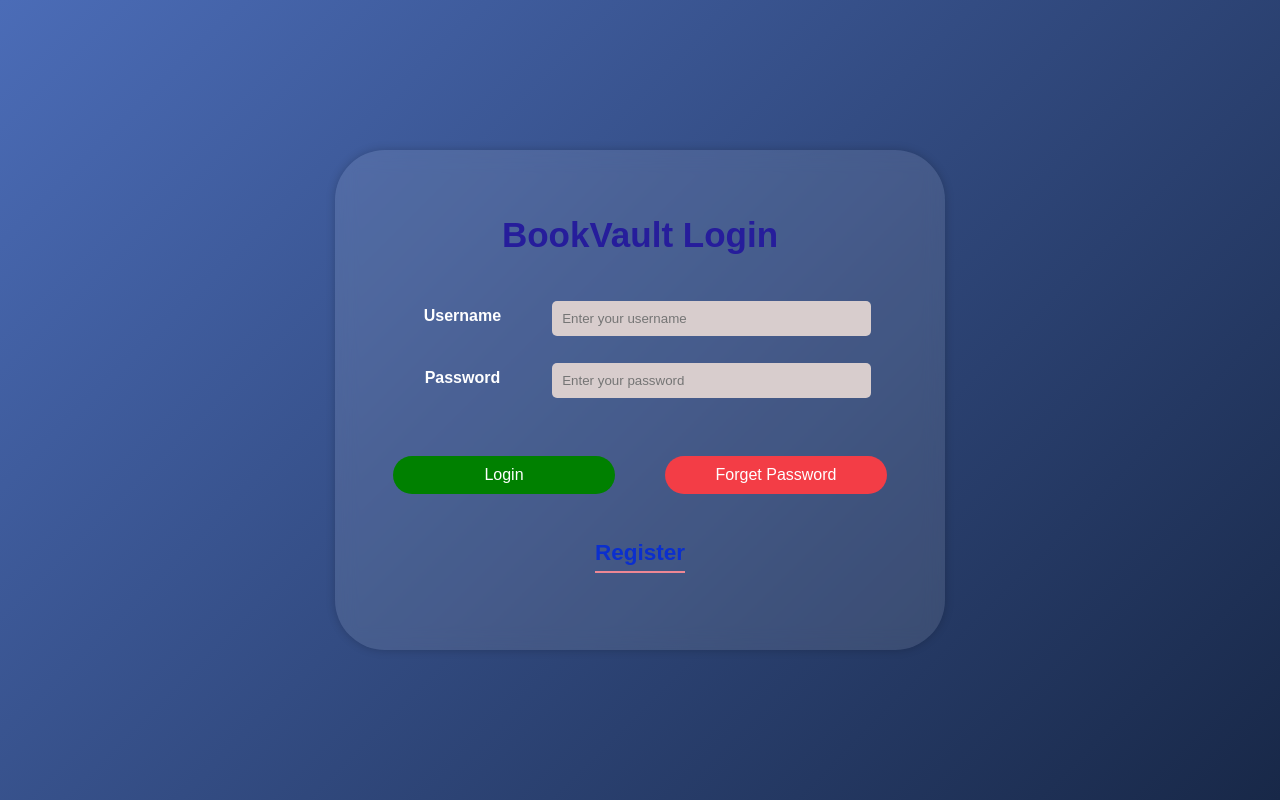
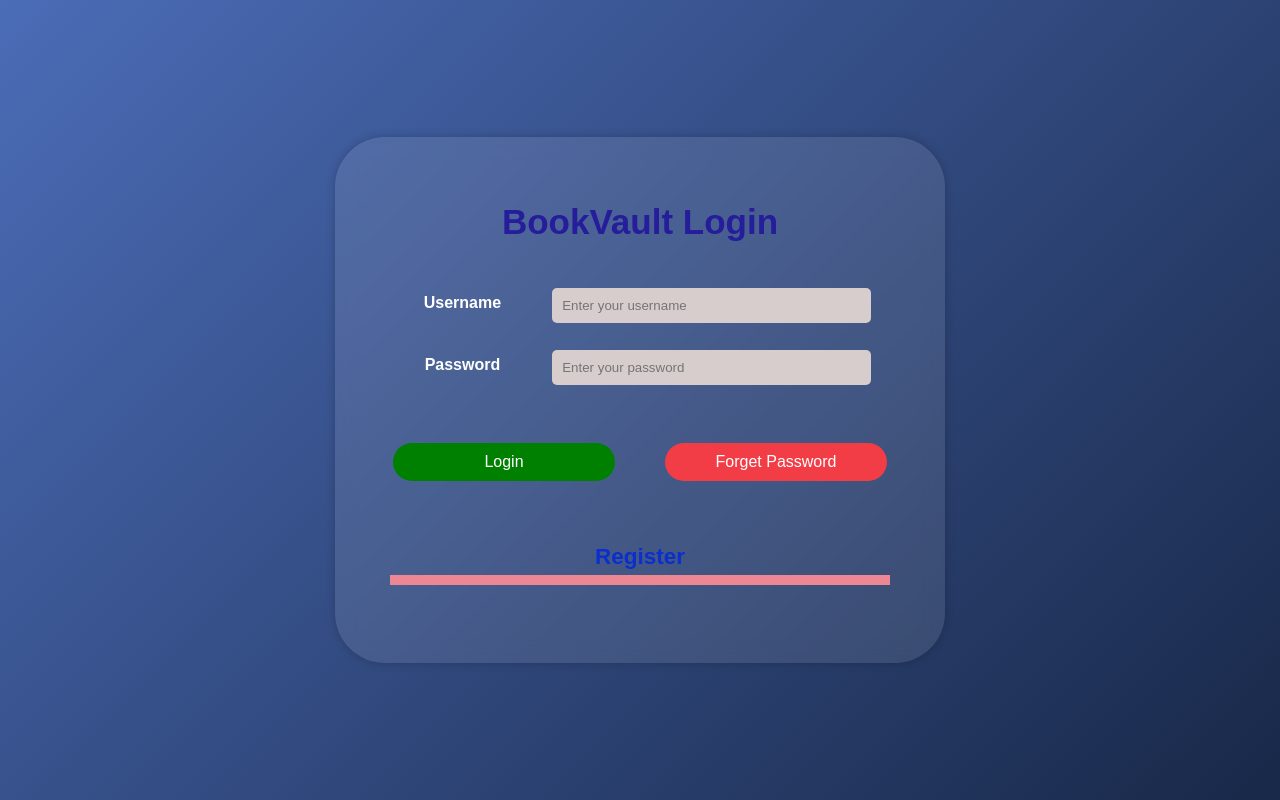
Before and after one commit to jubayerAhmd/BookVault-Web-Application, a PHP site: page /Login.php in a window 1280 px wide. Run offline with PHP 8.4, Linux system fonts and the light colour scheme.

Commit message:
Update LoginStyle.css

```diff
--- a/CSS/LoginStyle.css
+++ b/CSS/LoginStyle.css
@@ -101,19 +101,24 @@ body {
 /* Register Section */
 .register {
     text-align: center;
-    margin-top: 20px;
+    margin-top: 60px;
     font-size: 15px;
     color: #0b2fce;
     animation: fadeIn 2s ease-in-out;
 }
 
 .register-heading {
-    display: inline-block;
     padding-bottom: 5px;
-    border-bottom: 2px solid #ee8794;
+    border-bottom: 10px solid #ee8794;
     font-size: 1.5em;
     font-weight: bold;
 }
+
+.register-heading:hover {
+    background: rgb(137, 149, 165);
+    border-radius: 80px;
+}
+
 
 /* Responsive Design */
 @media (max-width: 400px) {
```
